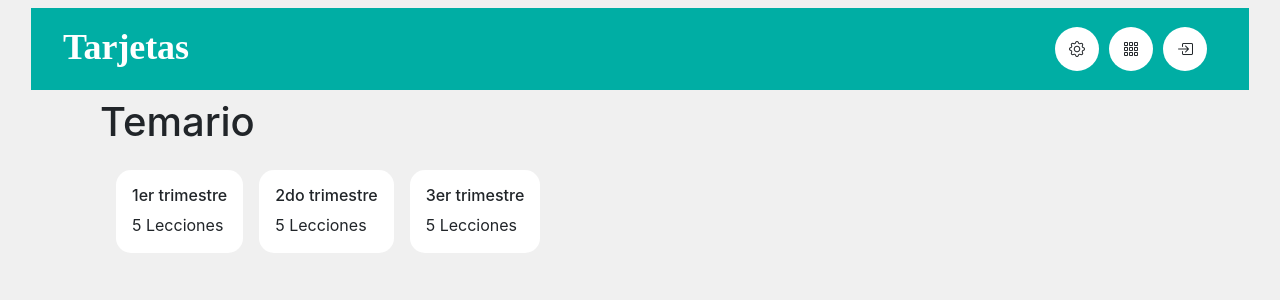
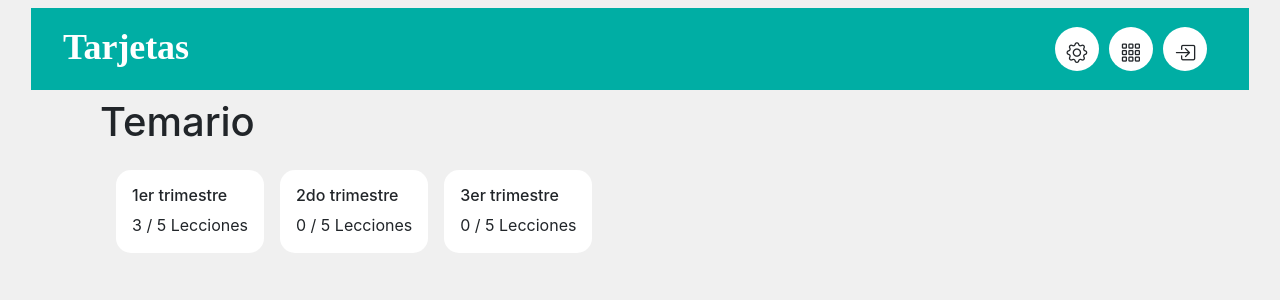
Before and after one commit to joakinm/tekma-test, an Angular app: page /temario in a window 1280 px wide. Shown: the top 300 px of the page. Built offline with nearby package versions, Linux system fonts and the light colour scheme.

Commit message:
creando pipe para ver cantidad de lecciones leidas

```diff
--- a/src/app/app.module.ts
+++ b/src/app/app.module.ts
@@ -8,6 +8,7 @@ import { SidebarComponent } from './sidebar/sidebar.component';
 import { TemarioComponent } from './temario/temario.component';
 import { TemarioLeccionComponent } from './temario/temario-leccion/temario-leccion.component';
 import { LeccionComponent } from './leccion/leccion.component';
+import { LeccionesVistasPipe } from './lecciones-vistas.pipe';
 
 @NgModule({
   declarations: [
@@ -16,7 +17,8 @@ import { LeccionComponent } from './leccion/leccion.component';
     SidebarComponent,
     TemarioComponent,
     TemarioLeccionComponent,
-    LeccionComponent
+    LeccionComponent,
+    LeccionesVistasPipe
   ],
   imports: [
     BrowserModule,
--- /dev/null
+++ b/src/app/lecciones-vistas.pipe.ts
@@ -0,0 +1,19 @@
+import { Pipe, PipeTransform } from '@angular/core';
+import { Leccion } from './models/leccion.model';
+
+@Pipe({
+  name: 'leccionesVistas'
+})
+export class LeccionesVistasPipe implements PipeTransform {
+
+  transform(value: Array<Leccion>, ...args: unknown[]): unknown {
+    let cantidadLeidas = 0;
+    value.forEach(l => {
+      if (l.estaLeido) {
+        cantidadLeidas ++
+      }
+    });
+    return cantidadLeidas;
+  }
+
+}
--- a/src/app/temario/temario.component.html
+++ b/src/app/temario/temario.component.html
@@ -7,7 +7,7 @@
                     {{tema.nombre}}
                </h6>
                <p>
-                   {{tema.lecciones.length}} Lecciones
+                   {{tema.lecciones | leccionesVistas}} / {{tema.lecciones.length}} Lecciones
                </p>
             </div>
         </div>
--- a/src/app/temario/temario.component.ts
+++ b/src/app/temario/temario.component.ts
@@ -16,11 +16,6 @@ export class TemarioComponent implements OnInit {
    }
 
   ngOnInit(): void {
-    this.calcularSesionesVistas();
-  }
-
-  private calcularSesionesVistas() {
-
   }
 
   public verTemario(index: number) {
--- a/src/styles.css
+++ b/src/styles.css
@@ -16,7 +16,7 @@ p {
 }
 
 .icon-medium-size {
-    font-size: 1rem;
+    font-size: 1.3rem;
 }
 
 .temas-container {
```
Also changed, not shown: 1 other file (tests, documents, lock files or other folders).
